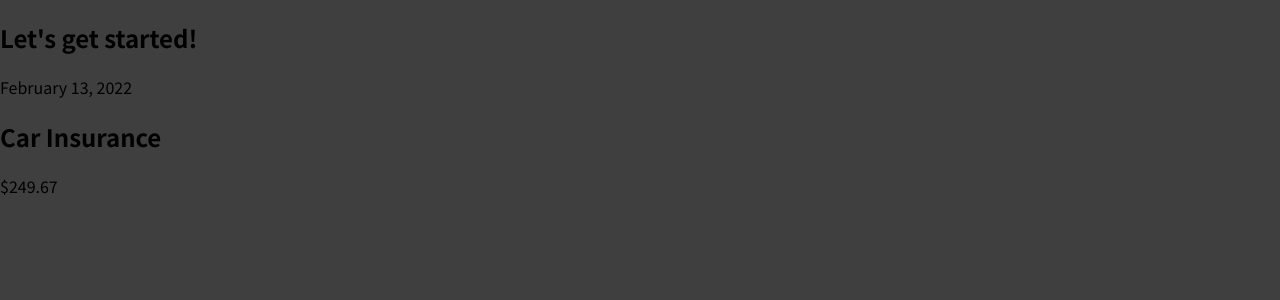
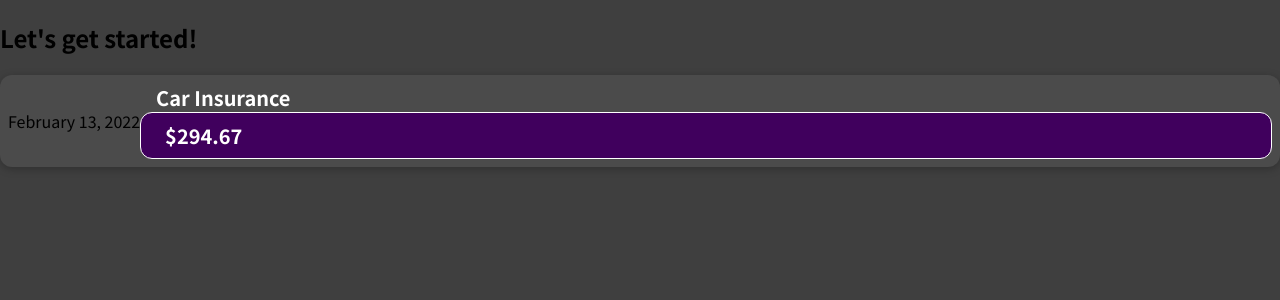
Before and after one commit to Koko-Dev/expense-tracker, a JavaScript app: page / in a window 1280 px wide. Shown: the top 300 px of the page. Built offline with nearby package versions, Linux system fonts and the light colour scheme.

Commit message:
Refactor ExpenseItem.js and add styling in ExpenseItem.css file

```diff
--- a/src/components/ExpenseItem.css
+++ b/src/components/ExpenseItem.css
@@ -0,0 +1,47 @@
+.expense-item {
+	display: flex;
+	justify-content: space-between;
+	align-items: center;
+	background-color: #4b4b4b;
+	box-shadow: 0 2px 8px rgba(0, 0, 0, 0.25);
+	padding: 0.5rem;
+	margin: 1rem 0;
+	border-radius: 12px;
+}
+
+.expense-item h2 {
+	color: #3a3a3a;
+	font-size: 1rem;
+	flex: 1;
+	margin: 0 1rem;
+	color: white;
+}
+
+.expense-item__price {
+	/*outline: 1px solid red;*/
+	font-size: 1rem;
+	color: white;
+	font-weight: bold;
+	background-color: #40005d;
+	border: 1px solid white;
+	padding: 0.5rem;
+	border-radius: 12px;
+}
+
+@media (min-width: 580px) {
+	.expense-item__description  {
+		flex-direction: row;
+		align-items: center;
+		justify-content: flex-start;
+		flex: 1;
+	}
+
+	.expense-item__description h2 {
+		font-size: 1.25rem;
+	}
+
+	.expense-item__price {
+		font-size: 1.25rem;
+		padding: 0.5rem 1.5rem;
+	}
+}
--- a/src/components/ExpenseItem.js
+++ b/src/components/ExpenseItem.js
@@ -1,12 +1,12 @@
+import './ExpenseItem.css';
+
 function ExpenseItem() {
 	return (
 		<div className="expense-item">
-			<div>
-				<div>February 13, 2022</div>
-				<div className="expense-item__description">
-					<h2>Car Insurance</h2>
-					<div className="expense-item__price">$249.67</div>
-				</div>
+			<div>February 13, 2022</div>
+			<div className="expense-item__description">
+				<h2>Car Insurance</h2>
+				<div className="expense-item__price">$294.67</div>
 			</div>
 		</div>
 	)
```
Also changed, not shown: src/index.css (line endings or trailing spaces).
